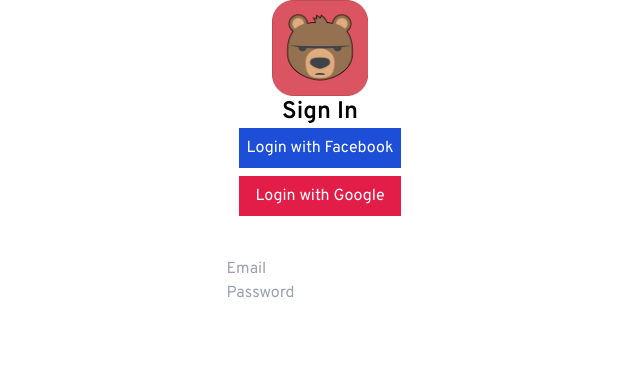
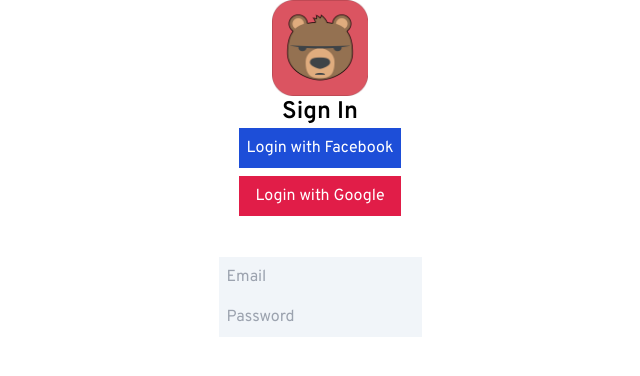
Before and after one commit to obakeng-develops/tobie, a React (Create React App) app in the folder client/: page /signin in a window 1280 px wide. Shown: the top 376 px of the page, without its empty margins (320-960 px from the left). Built offline with nearby package versions, Linux system fonts and the light colour scheme.

Commit message:
Added background color and padding for each input element

```diff
--- a/client/src/pages/SignIn.tsx
+++ b/client/src/pages/SignIn.tsx
@@ -11,8 +11,8 @@
         </div>
         <hr className='my-5'></hr>
         <div className='flex flex-col'>
-            <input type="text" placeholder="Email" className="font-overpass"/>
-            <input type="password" placeholder="Password" className="font-overpass"/>
+            <input type="text" placeholder="Email" className="font-overpass bg-slate-100 p-2"/>
+            <input type="password" placeholder="Password" className="font-overpass bg-slate-100 p-2"/>
         </div>
     </div>
   )
```
